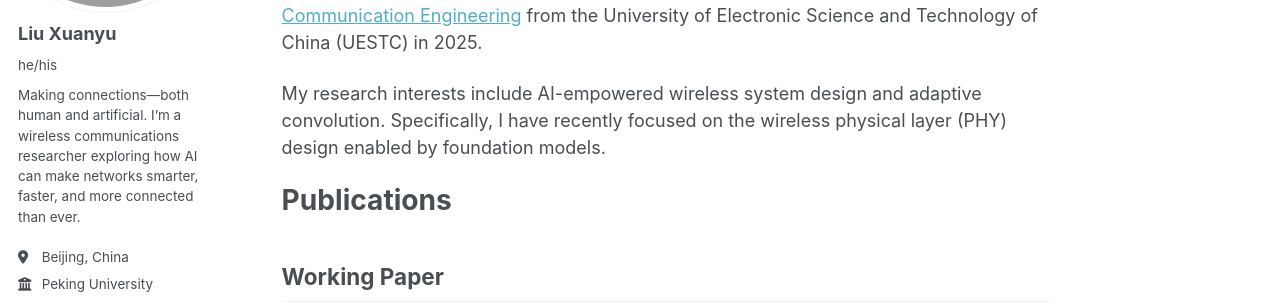
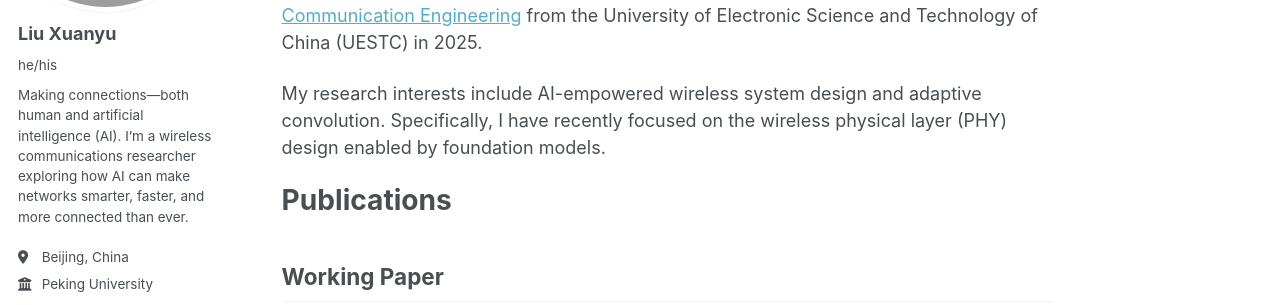
Before and after one commit to xuanyv/xuanyv.github.io, a Jekyll site: the page built from _pages/about.md, in a window 1280 px wide. Shown: the part 220-525 px from the top of the page. Built offline with Jekyll 4.4.1, drawn with Linux system fonts in a browser that asks for light colours; some web fonts are replaced; a script that is not in the unit is left out.

Commit message:
Update _config.yml

```diff
--- a/_config.yml
+++ b/_config.yml
@@ -25,7 +25,7 @@ author:
   avatar           : "myphoto.jpg"
   name             : "Liu Xuanyu"
   pronouns         : "he/his "# example: "she/her"
-  bio              : "Making connections—both human and artificial. I’m a wireless communications researcher exploring how AI can make networks smarter, faster, and more connected than ever."
+  bio              : "Making connections—both human and artificial intelligence (AI). I’m a wireless communications researcher exploring how AI can make networks smarter, faster, and more connected than ever."
   location         : "Beijing, China"
   employer         : "Peking University"
   uri              : # URL
```
